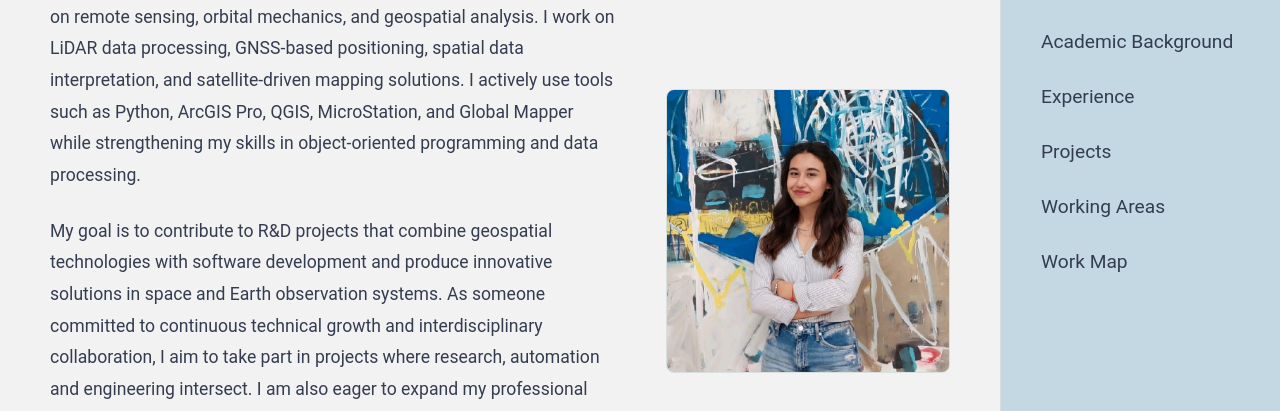
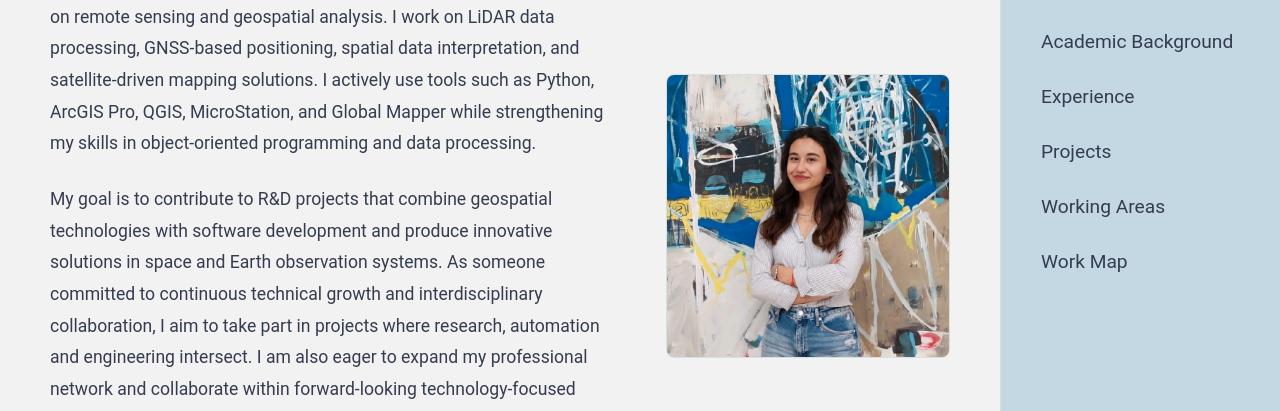
Before and after one commit to GMT-458-Web-GIS/personal-web-page-nurslaozkan, a plain HTML site: page aboutme.html in a window 1280 px wide. Shown: the part 245-656 px from the top of the page. Drawn offline with Linux system fonts and the light colour scheme.

Commit message:
Update aboutme.html

```diff
--- a/aboutme.html
+++ b/aboutme.html
@@ -61,7 +61,7 @@
             <h2>About Me</h2>
             <div class="about-container">
                 <div class="about-text">
-                    <p>I am a Geomatics Engineering student at Hacettepe University, focusing on remote sensing, orbital mechanics, and geospatial analysis. I work on LiDAR data processing, GNSS-based positioning, spatial data interpretation, and satellite-driven mapping solutions. I actively use tools such as Python, ArcGIS Pro, QGIS, MicroStation, and Global Mapper while strengthening my skills in object-oriented programming and data processing.</p>
+                    <p>I am a Geomatics Engineering student at Hacettepe University, focusing on remote sensing and geospatial analysis. I work on LiDAR data processing, GNSS-based positioning, spatial data interpretation, and satellite-driven mapping solutions. I actively use tools such as Python, ArcGIS Pro, QGIS, MicroStation, and Global Mapper while strengthening my skills in object-oriented programming and data processing.</p>
                     <p>My goal is to contribute to R&D projects that combine geospatial technologies with software development and produce innovative solutions in space and Earth observation systems. As someone committed to continuous technical growth and interdisciplinary collaboration, I aim to take part in projects where research, automation and engineering intersect. I am also eager to expand my professional network and collaborate within forward-looking technology-focused environments.</p>
                 </div>
                 <div class="about-images">
```
